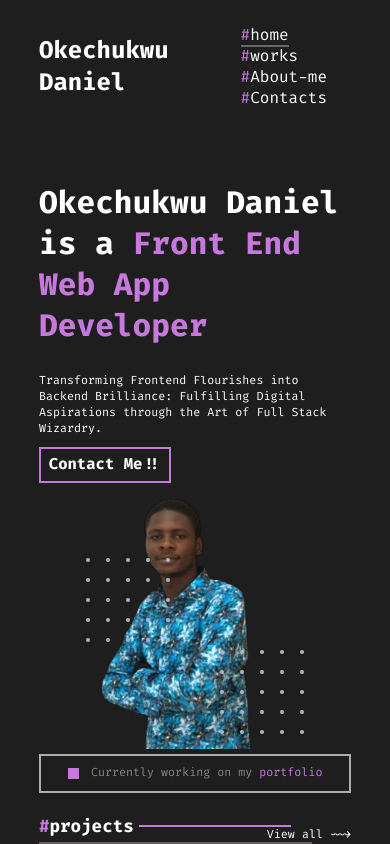
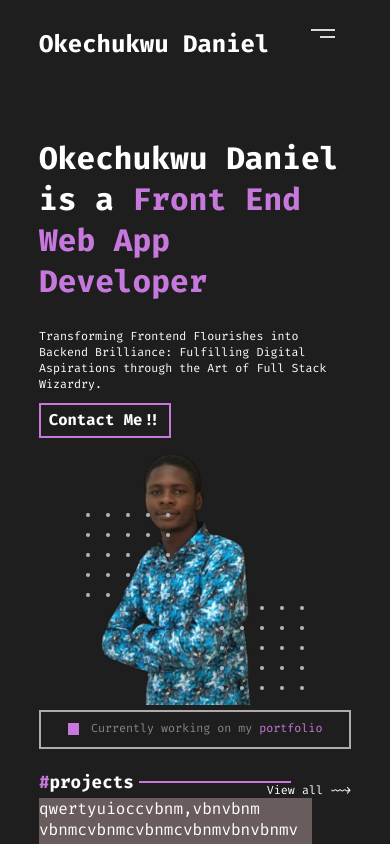
Before and after one commit to Naijabunner/portfolio, a React (Vite) app: page / in a window 390 px wide. Shown: the top 844 px of the page. Built offline with nearby package versions, Linux system fonts and the light colour scheme.

Commit message:
finished side nav

```diff
--- a/src/App.css
+++ b/src/App.css
@@ -1,14 +1,75 @@
   @import url('https://fonts.googleapis.com/css2?family=Fira+Code:wght@300;400;500;600;700&display=swap');
-body{
+.nav_links img{
+  display: none;
+  cursor: pointer;
+}
+  .side_nav{
+  width: 0%;
+  height: 100vh;
+  transform: scaleX(-300);
+  position: fixed;
+  top: 0;
+  left: 0;
   background-color: #1E1E1E;
-  width: 100;
-  display: grid;
+  color: white;
+  transition: all 300ms ease-in-out;
+}
+.sideNav_header{
+  display: flex;
+justify-content: space-between;
+align-items: center;
+margin: 0 2rem;
+}
+.sideNav_header i{
+  font-size: 5vmin;
+  color: #a8a0a0;
+  cursor: pointer;
+}
+.side_nav li{
+  list-style: none;
+  padding: 0.5em 0;
+  padding-left: 1rem;
+  transition: all  ease-in;
+}
+.side_nav li:hover{
+  list-style: none;
+  background-color: #1a1a1a;
+}
+.side_nav ul{
+  list-style: none;
+  padding:0;
+  margin: 0;
+}
+.side_nav a{
+
+  text-decoration: none;
+  color: white;
+  font-size: 4vmin;
+}
+#active{
+  width: 100%;
+  transform: scaleX(1);
+}
+.sidenav_links{
+  position: fixed;
+  bottom: 2%;
+  right: 40%;
+}
+.sidenav_links a{
+  margin: 0 0.5rem;
+  font-size: 5vmin;
+  color: #878686;
+}
+  body{
+  display: flex;
   justify-content: center;
   align-items: center;
   font-family: 'Fira Code', monospace;
   color: rgb(255, 255, 255);
+  background-color: #1E1E1E;
 }
 .wrapper{
+  overflow: hidden;
   width: 80vw;
 }
 .navbarwrapper{
@@ -301,18 +362,25 @@ span{
   margin: 10% 0;
 }
 
+
 /* for smaller screens */
 @media screen and (max-width: 1100px){
   #root{
     width: 80vw;
   }
+  .nav_links img{
+    display: none;
+  }
+  .nav_links li {
+    display: none;
+    margin: 0 1em;
+    color: white;
+  }
+  .nav_links img{
+    display: block;
+  }
   .wrapper{
     width: 80vw;
-  }
-  .nav_links li {
-    display: inline-block;
-    padding: 0 1em;
-    color: white;
   }
 .herotext{
   margin-bottom: 1rem;
@@ -369,4 +437,11 @@ display: none;
   display: grid;
   grid-template-columns: auto;
 }
+.nav_links li {
+  display: none;
+
 }
+.nav_links img{
+  display: block;
+}
+}
--- a/src/App.jsx
+++ b/src/App.jsx
@@ -1,11 +1,21 @@
+import React,{ useReducer, useState } from "react";
 import "./App.css";
 import Footer from "./components/footer";
-import Navbar from "./components/Navbar";
+import Side from "./components/sidenav";
 import Routepages from "./react-router/app_router";
+const initialState = false
+const navigation = (state, action) => {
+  if (action) {
+    return true;
+  }
+};
+export const navContext = React.createContext();
 function App() {
+  const [navState, dispatch]= useReducer(navigation, initialState)
   return (
     <>
-
+    <div className="app">
+     <navContext.Provider value={{navState, dispatch}}>
       <Routepages/>
       <Footer />
       <div className="body_links">
@@ -20,6 +30,11 @@ function App() {
           <i className="fa-brands fa-linkedin-in"></i>
         </a>
       </div>
+       <Side/>
+     </navContext.Provider>
+
+    </div>
+
     </>
   );
 }
--- a/src/components/Navbar.jsx
+++ b/src/components/Navbar.jsx
@@ -1,5 +1,9 @@
+import { useContext } from "react";
+import navBtn from "/src/assets/nav.png"
+import { navContext } from "../App";
 const Navbar = (props) => {
-
+    const navigationContext = useContext(navContext)
+    console.log(navigationContext)
     return ( <>
     <nav className="navbarwrapper">
         <div>
@@ -8,6 +12,7 @@ const Navbar = (props) => {
         </h1>
         </div>
         <div className="nav_links">
+                <img src={navBtn} alt="" onClick={()=>navigationContext.dispatch(true)}/>
             <ul>
                 <li ><a href="/"className="forHover" id={props.currentPage=== "home"? "active": undefined}><span>#</span>home</a></li>
                 <li ><a className="forHover" id={props.currentPage=== "project"? "active": undefined} href="/projects"><span>#</span>works</a></li>
--- /dev/null
+++ b/src/components/sidenav.jsx
@@ -0,0 +1,34 @@
+import { useContext } from "react";
+import { navContext } from "../App";
+const Side = () => {
+  const navigationContext = useContext(navContext)
+
+    const set = false
+    return (
+    <div className="side_nav" id={navigationContext.navState?"active":undefined}>
+        <div className="sideNav_header">
+            <p>Okechukwu Daniel</p>
+            <i className="fa-solid fa-x" onClick={()=>navigationContext.dispatch(false)}></i>
+        </div>
+        <ul>
+                <li className="sideHover"><a  href="/"><span>#</span>home</a></li>
+                <li className="sideHover" ><a href="/projects"><span>#</span>works</a></li>
+                <li className="sideHover" ><a href="/about"><span>#</span>About-me</a></li>
+                <li className="sideHover" ><a href="/contact"><span>#</span>Contacts</a></li>
+            </ul>
+            <div className="sidenav_links">
+            <a href="wa.link/v1952m">
+          <i className="fa-brands fa-whatsapp"></i>
+        </a>
+        <a href="mailto:Okechukwudaniel12@gmail.com">
+          <i className="fa-regular fa-envelope"></i>
+        </a>
+        <a href="www.linkedin.com/in/okechukwudaniel">
+          <i className="fa-brands fa-linkedin-in"></i>
+        </a>
+            </div>
+    </div>
+     );
+}
+
+export default Side;
```
Also changed, not shown: src/assets/nav.png (added).
